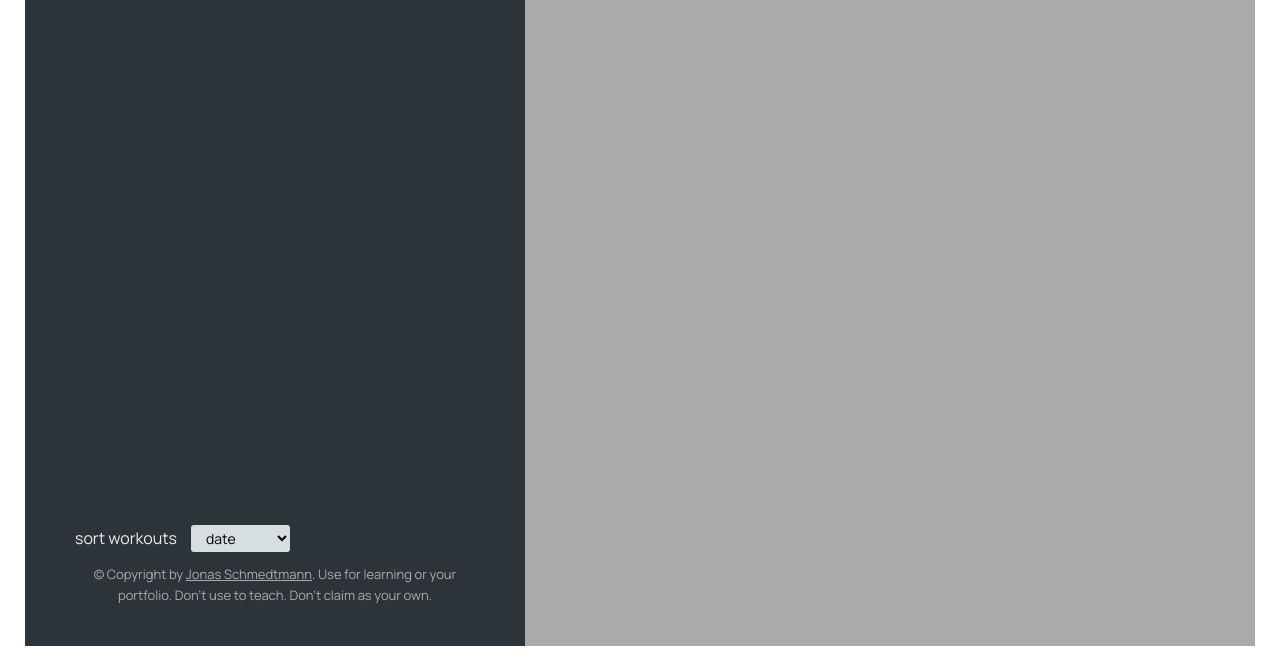
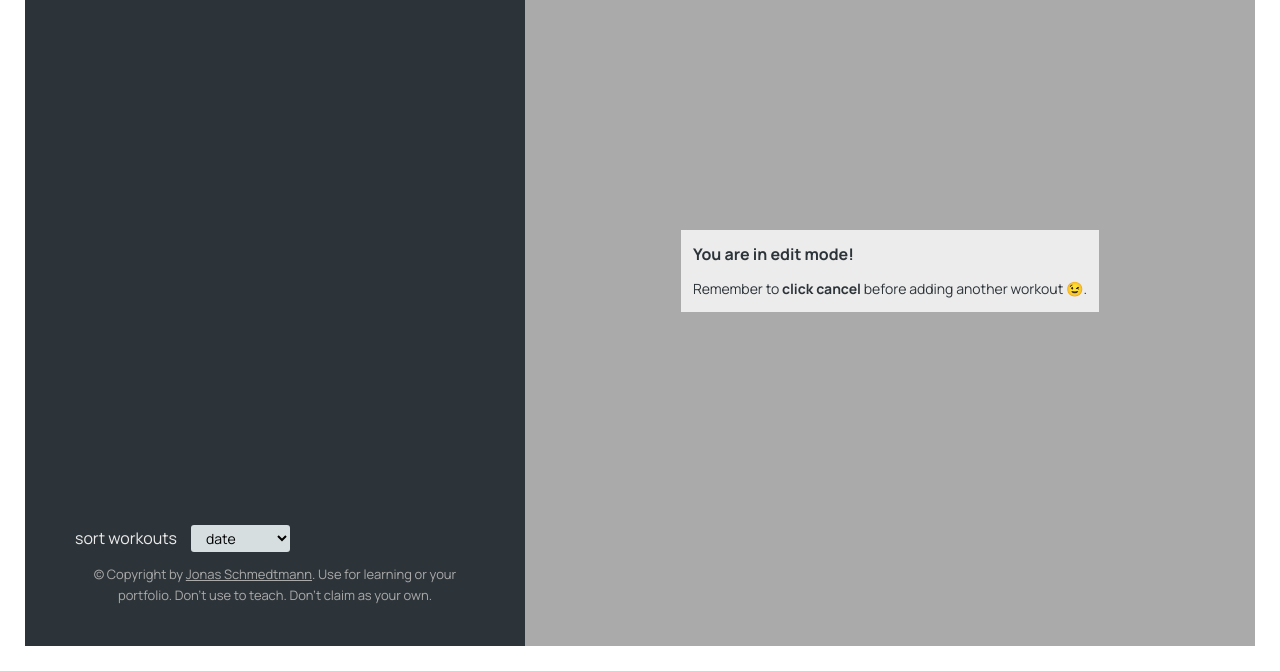
Before and after one commit to SoftPillow20/Mapty-Web-App, a plain HTML site: page index.html in a window 1280 px wide. Shown: the part 129-800 px from the top of the page. Drawn offline with nearby package versions, Linux system fonts and the light colour scheme.

Commit message:
updated edit mode: added modal UI for edit mode

```diff
--- a/index.html
+++ b/index.html
@@ -98,6 +98,16 @@
       </p>
     </div>
 
-    <div id="map"></div>
+    <div id="map">
+      <div class="modal active">
+        <div class="modal__card">
+          <h2>You are in edit mode!</h2>
+          <p>
+            Remember to <strong>click cancel</strong> before adding another
+            workout 😉.
+          </p>
+        </div>
+      </div>
+    </div>
   </body>
 </html>
--- a/src/css/style.css
+++ b/src/css/style.css
@@ -188,7 +188,7 @@ a:visited {
   pointer-events: all;
   visibility: visible;
 
-  transition: opacity 500ms;
+  transition: opacity 0.8s;
 }
 
 .options.hidden > *:not(.options__cancel),
@@ -263,9 +263,43 @@ a:visited {
 
 /* MAP */
 #map {
+  position: relative;
   flex: 1;
   height: 100%;
   background-color: var(--color-light--1);
+}
+
+#map > .modal {
+  display: flex;
+  justify-content: center;
+  align-items: center;
+  position: absolute;
+  height: 100%;
+  width: 100%;
+  background-color: rgba(170, 170, 170, 0.8);
+  opacity: 0;
+  z-index: 9999;
+  transition: opacity 800ms;
+}
+
+#map > .modal.active {
+  opacity: 1;
+  cursor: not-allowed;
+}
+
+#map .modal__card {
+  color: #2d3439;
+  background-color: #ececec;
+  padding: 1.2rem;
+}
+
+.modal__card h2 {
+  font-size: 1.6rem;
+  margin-bottom: 1rem;
+}
+
+.modal__card p {
+  font-size: 1.4rem;
 }
 
 /* Popup width is defined in JS using options */
--- a/src/js/controller.js
+++ b/src/js/controller.js
@@ -19,6 +19,7 @@ class App {
   #workouts;
   #workout;
   #workoutEl;
+  #editMode = false;
 
   constructor() {
     // Initializes classes
```
